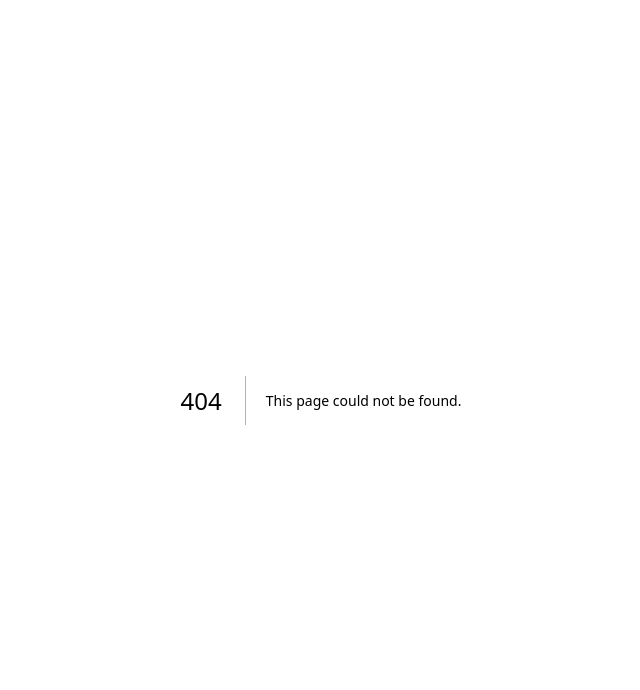
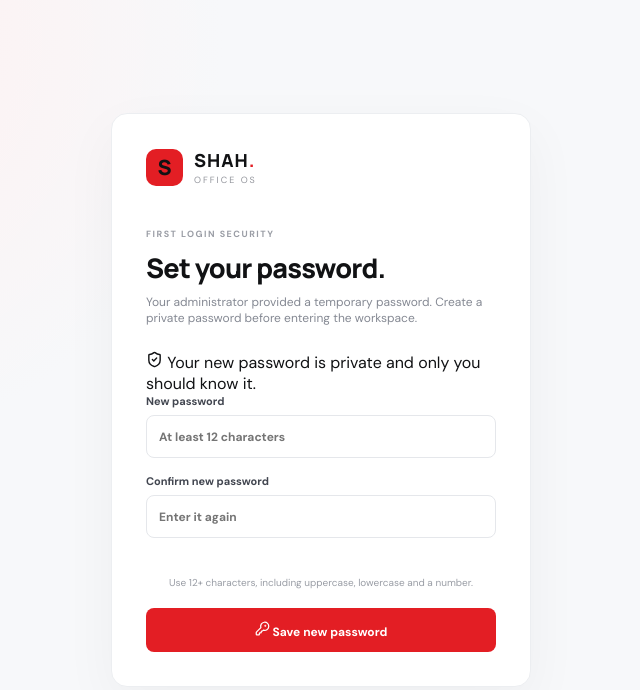
Before and after one commit to Salahpp/sdma-attendance.vercel.app, a Next.js app: page /change-password in a window 1280 px wide. Before the commit this address had no page. Shown: the top 690 px of the page, without its empty margins (319-959 px from the left). Built offline with nearby package versions, Linux system fonts and the light colour scheme.

Commit message:
Add forced first-login password setup page

```diff
--- /dev/null
+++ b/src/app/change-password/page.tsx
@@ -0,0 +1,47 @@
+"use client";
+
+import { FormEvent, useState } from "react";
+import { useRouter } from "next/navigation";
+import { createClient } from "@/lib/supabase/client";
+import { KeyRound, Loader2, ShieldCheck } from "lucide-react";
+
+export default function ChangePasswordPage() {
+  const router = useRouter();
+  const [password,setPassword] = useState("");
+  const [confirm,setConfirm] = useState("");
+  const [error,setError] = useState("");
+  const [saving,setSaving] = useState(false);
+
+  async function submit(event:FormEvent<HTMLFormElement>) {
+    event.preventDefault();setError("");
+    if(password!==confirm){setError("Passwords do not match.");return;}
+    if(password.length<12||!/[A-Z]/.test(password)||!/[a-z]/.test(password)||!/[0-9]/.test(password)){
+      setError("Use at least 12 characters with uppercase, lowercase and a number.");return;
+    }
+    setSaving(true);
+    try {
+      const supabase=createClient();
+      const {data,error:fnError}=await supabase.functions.invoke("staff-password-management",{body:{action:"complete",new_password:password}});
+      if(fnError||data?.error)throw new Error(data?.error||fnError?.message||"Could not update password.");
+      router.replace("/");
+      router.refresh();
+    } catch(e) {
+      setError(e instanceof Error?e.message:"Could not update password.");
+    } finally {setSaving(false);}
+  }
+
+  return <main className="login-shell">
+    <section className="login-card password-setup-card">
+      <div className="login-brand"><div className="brand-mark">S</div><div><b>SHAH<span>.</span></b><small>OFFICE OS</small></div></div>
+      <div className="login-intro"><div className="eyebrow">FIRST LOGIN SECURITY</div><h1>Set your password.</h1><p>Your administrator provided a temporary password. Create a private password before entering the workspace.</p></div>
+      <div className="password-setup-note"><ShieldCheck size={17}/> Your new password is private and only you should know it.</div>
+      <form onSubmit={submit}>
+        <label>New password<input type="password" autoComplete="new-password" required minLength={12} value={password} onChange={e=>setPassword(e.target.value)} placeholder="At least 12 characters"/></label>
+        <label>Confirm new password<input type="password" autoComplete="new-password" required value={confirm} onChange={e=>setConfirm(e.target.value)} placeholder="Enter it again"/></label>
+        <small className="login-help">Use 12+ characters, including uppercase, lowercase and a number.</small>
+        {error&&<div className="login-error" role="alert">{error}</div>}
+        <button type="submit" disabled={saving}>{saving?<><Loader2 className="spin" size={15}/> Saving…</>:<><KeyRound size={15}/> Save new password</>}</button>
+      </form>
+    </section>
+  </main>;
+}
```
